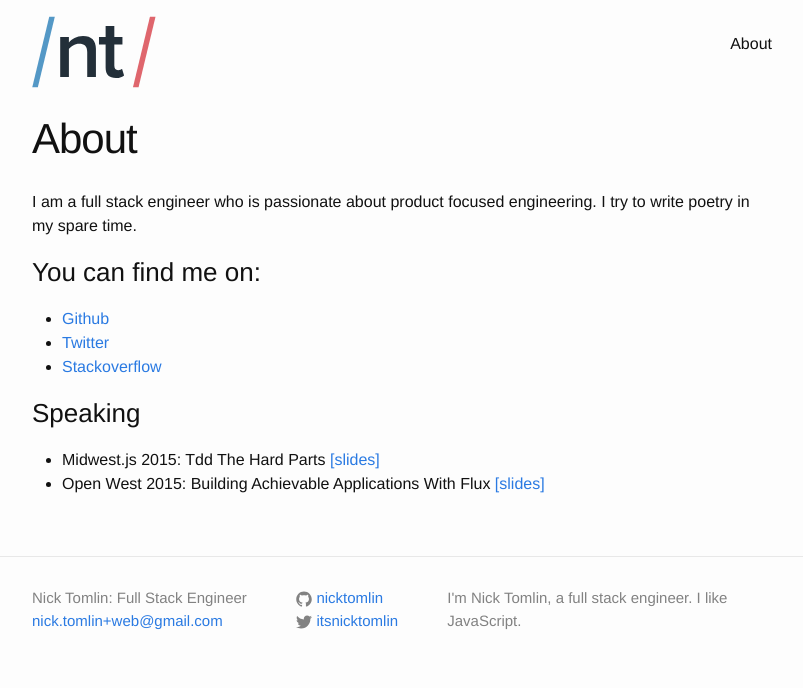
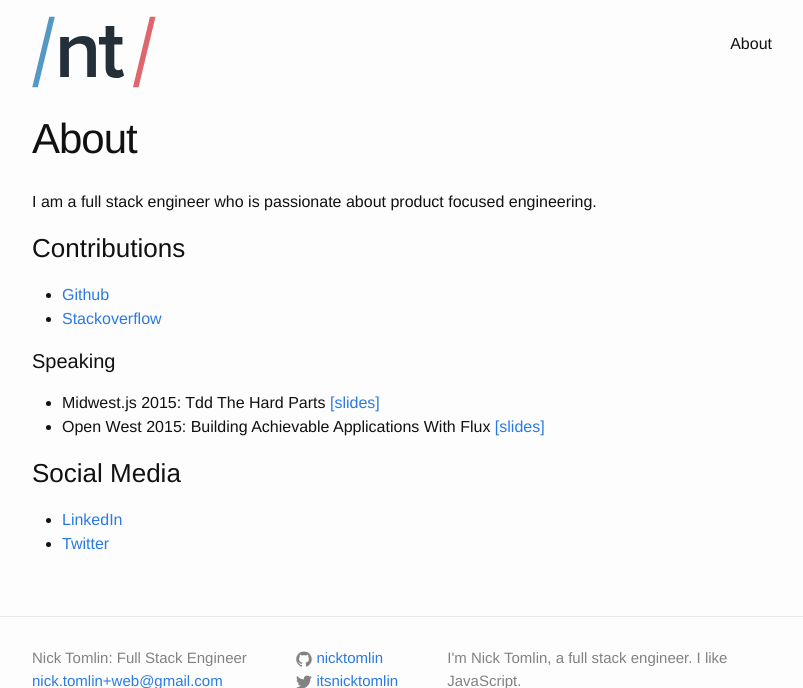
Before and after one commit to NickTomlin/nicktomlin.github.io, a Jekyll site: the page built from about.md, in a window 1280 px wide, cut to the strip 0-688 px from the top of the page. Shown: the whole strip, without its empty margins (238-1041 px from the left). Built offline with Jekyll 4.4.1, drawn with Linux system fonts in a browser that asks for light colours.

Commit message:
Update about page

```diff
--- a/about.md
+++ b/about.md
@@ -4,15 +4,19 @@ title: About
 permalink: /about/
 ---
 
-I am a full stack engineer who is passionate about product focused engineering. I try to write poetry in my spare time.
+I am a full stack engineer who is passionate about product focused engineering.
 
-### You can find me on:
+### Contributions
 
 * [Github](https://github.com/NickTomlin)
-* [Twitter](https://twitter.com/itsnicktomlin)
 * [Stackoverflow](http://stackoverflow.com/users/1048479)
 
-### Speaking
+#### Speaking
 
 * Midwest.js 2015: Tdd The Hard Parts [[slides]](http://nick-tomlin.com/tdd-the-hard-parts/#/)
 * Open West 2015: Building Achievable Applications With Flux [[slides]](http://nick-tomlin.com/flux-talk/#/)
+
+### Social Media
+
+* [LinkedIn](https://www.linkedin.com/in/nick-tomlin-b0397636/)
+* [Twitter](https://twitter.com/itsnicktomlin)
```
